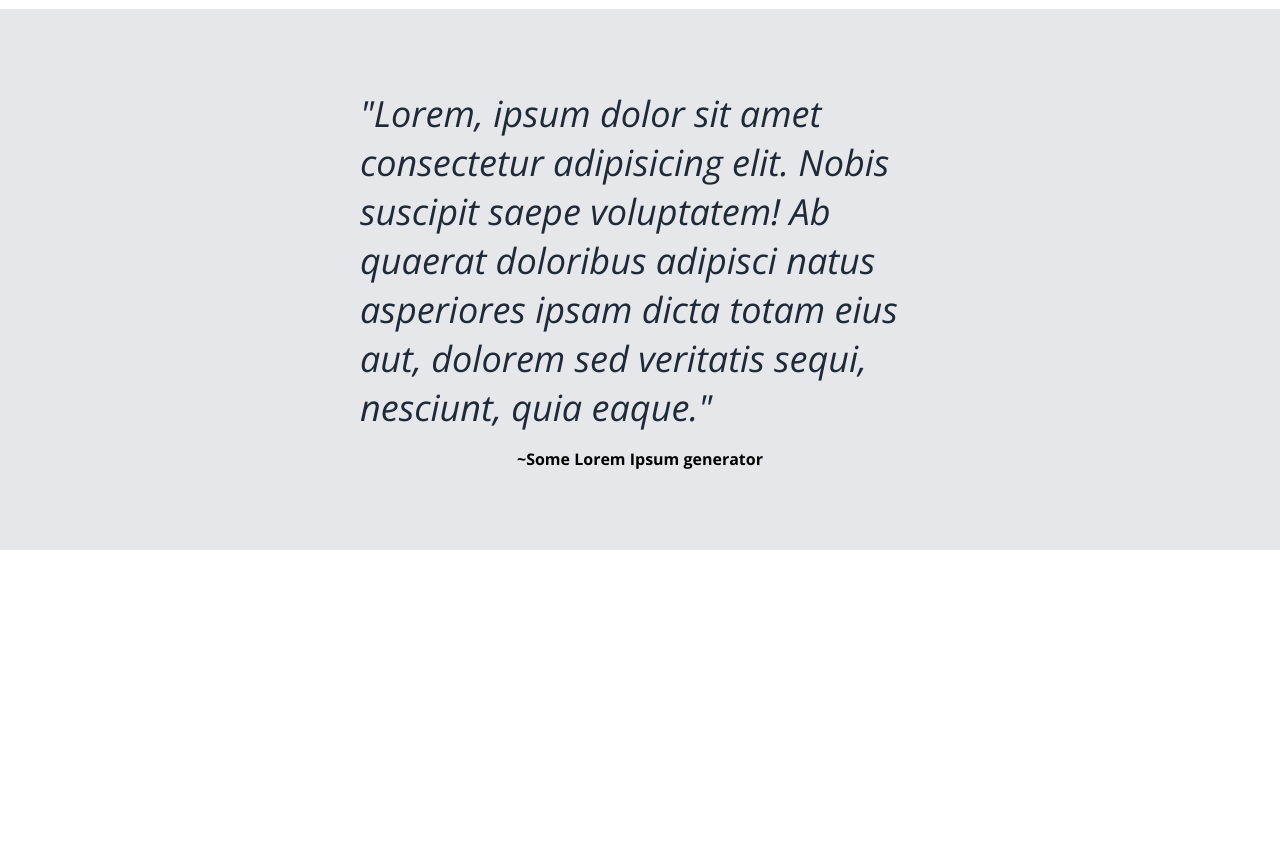
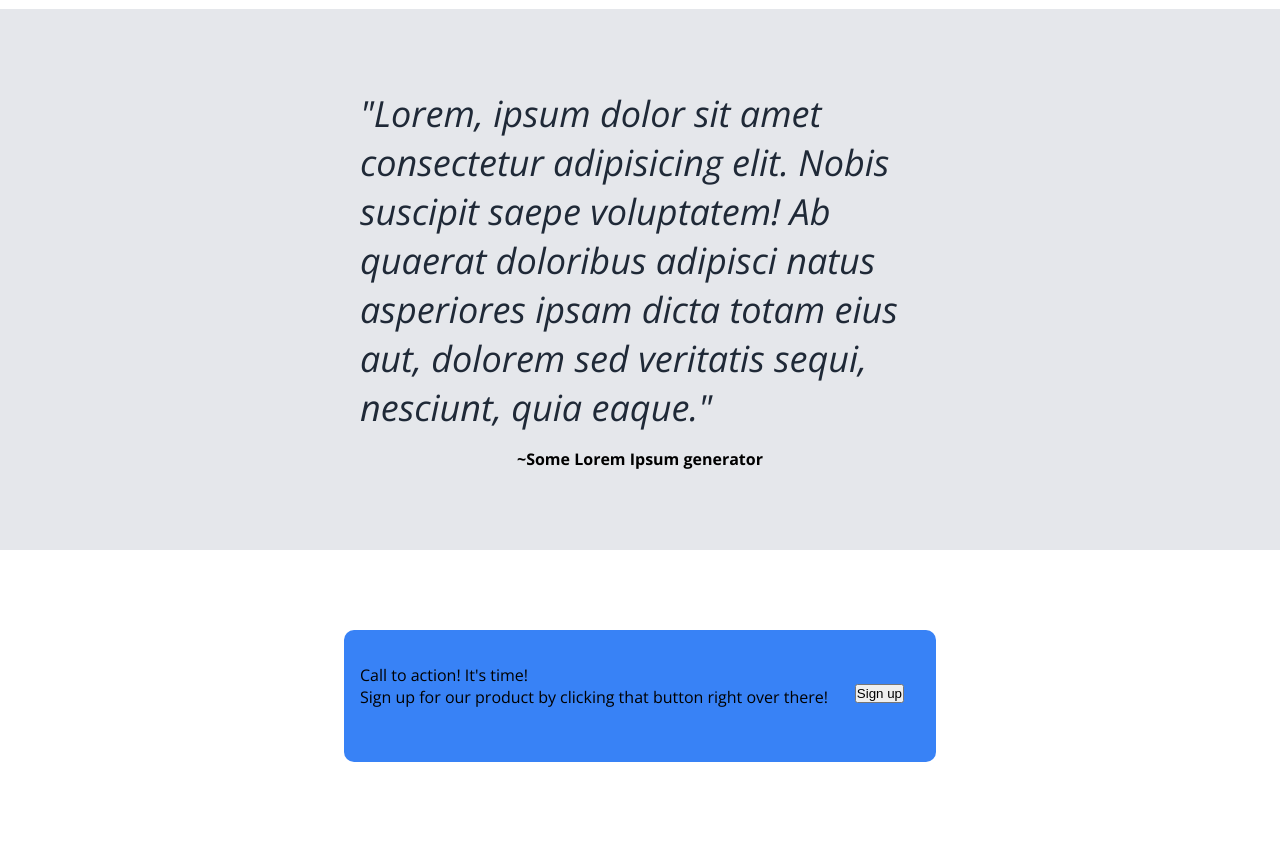
Before and after one commit to MarKot32/odin-landing-page, a plain HTML site: page index.html in a window 1280 px wide. Shown: the part 1190-2032 px from the top of the page. Before the commit the page ends 1900 px from the top, so only its background shows below. Drawn offline with nearby package versions, Linux system fonts and the light colour scheme.

Commit message:
switch footer to section

```diff
--- a/index.html
+++ b/index.html
@@ -75,8 +75,12 @@
       <div class="quote-author">~Some Lorem Ipsum generator</div>
     </section>
 
-    <footer>
-      <div class="callto-action-ctnr"></div>
-    </footer>
+    <section class="call-to-action">
+      <div class="callto-action-ctnr">
+        <p>Call to action! It's time!</p>
+        <p>Sign up for our product by clicking that button right over there!</p>
+        <button class="footer-signup-btn">Sign up</button>
+      </div>
+    </section>
   </body>
 </html>
--- a/styles.css
+++ b/styles.css
@@ -175,7 +175,32 @@ a:hover {
   margin-top: 1rem;
 }
 
-footer {
+.call-to-action {
   display: flex;
+  align-items: center;
+  justify-content: center;
   padding: 5rem;
 }
+
+.callto-action-ctnr {
+  display: flex;
+  flex-direction: column;
+  align-items: flex-start;
+  justify-content: center;
+  background-color: #3882f6;
+  width: 50%;
+  height: 100px;
+  padding: 1rem;
+  border-radius: 10px;
+}
+
+.callto-action-text {
+  align-self: flex-start;
+}
+
+.footer-signup-btn {
+  position: relative;
+  bottom: 1.5rem;
+  margin-right: 1rem;
+  align-self: flex-end;
+}
```
